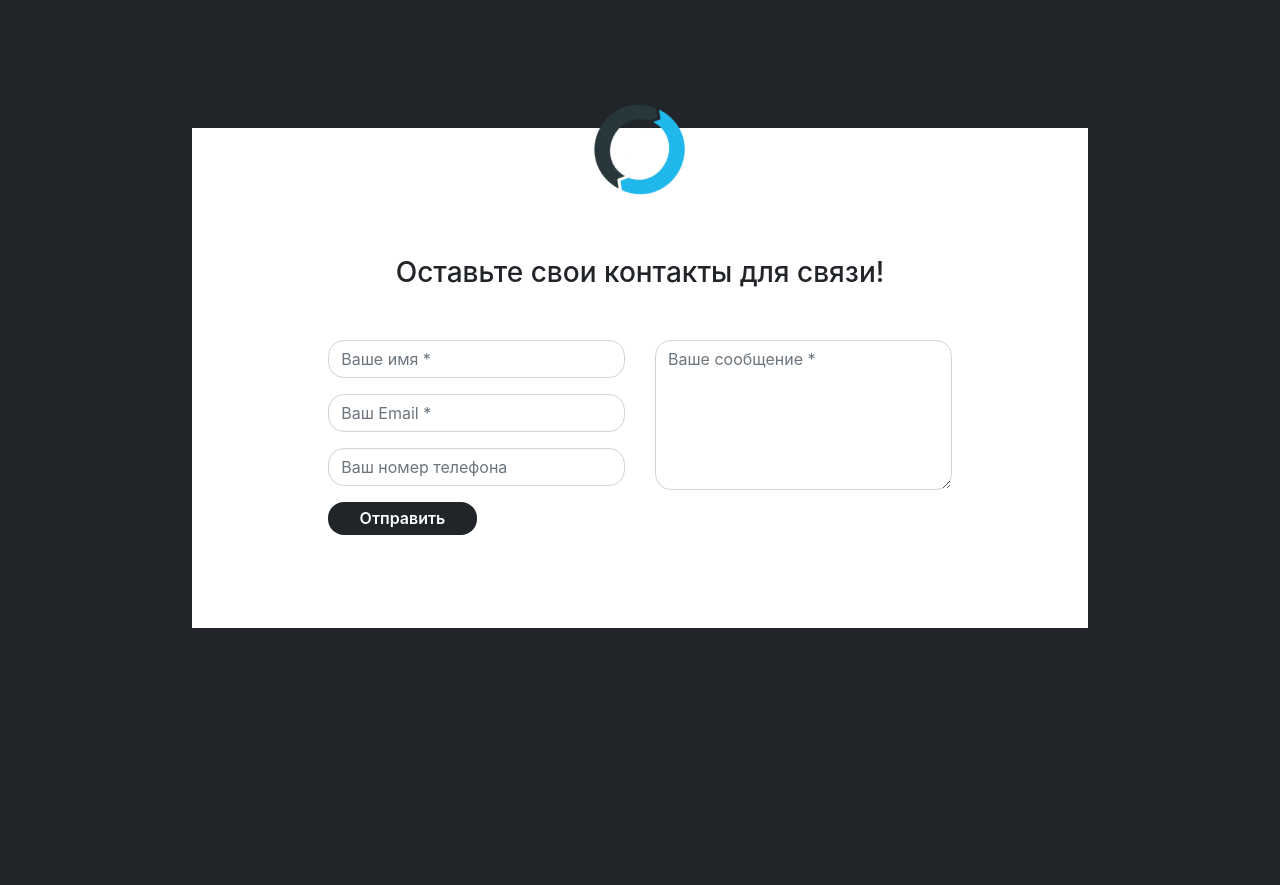
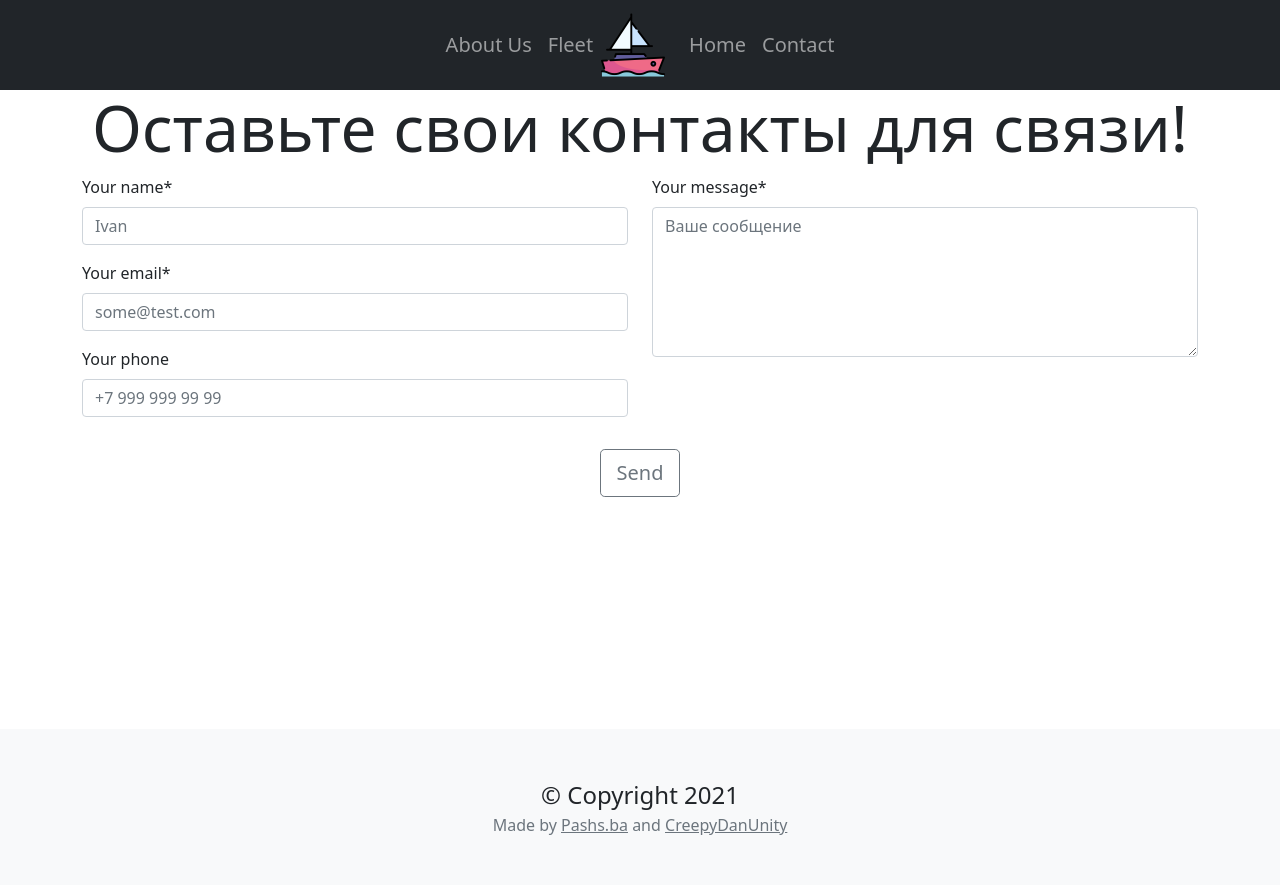
Before and after one commit to Pashs-ba/normalny_site, a Django app: page /contact in a window 1280 px wide. Before the commit the page ends 628 px from the top, so only its background shows below. Run offline with Django 3.2, Linux system fonts and the light colour scheme; some libraries are stand-ins or nearby versions.

Commit message:
fix after merge

```diff
--- a/main/forms.py
+++ b/main/forms.py
@@ -2,6 +2,7 @@ from django import forms
 
 
 class ContactForm(forms.Form):
+    name = forms.CharField(required=True, max_length=1024)
     from_email = forms.EmailField(label='Email', required=True)
-    subject = forms.CharField(label='Тема', required=True)
-    message = forms.CharField(label='Сообщение', widget=forms.Textarea, required=True)
+    phone = forms.CharField(required=False, max_length=32)
+    message = forms.CharField(label='Сообщение', required=True)
--- a/main/templates/email.html
+++ b/main/templates/email.html
@@ -1,39 +1,33 @@
-{% load static %}
-<!DOCTYPE html>
-<html lang="en">
-<head>
-    <link href="//maxcdn.bootstrapcdn.com/bootstrap/4.1.1/css/bootstrap.min.css" rel="stylesheet" id="bootstrap-css">
-    <script src="//maxcdn.bootstrapcdn.com/bootstrap/4.1.1/js/bootstrap.min.js"></script>
-    <script src="//cdnjs.cloudflare.com/ajax/libs/jquery/3.2.1/jquery.min.js"></script>
-    <link type="text/css" href="{% static 'main/css/contact.css' %}" rel="stylesheet" />
-</head>
-
+{% extends 'base.html' %}
+{% block main %}
 <div class="container contact-form">
-            <div class="contact-image">
-                <img src="{% static 'main/img/logo.png' %}" alt="rocket_contact"/>
-            </div>
             <form method="post">
-                <h3>Оставьте свои контакты для связи!</h3>
+                <h3 class="display-3 text-center" >Оставьте свои контакты для связи!</h3>
                <div class="row">
+                   {% csrf_token %}
                     <div class="col-md-6">
-                        <div class="form-group">
-                            <input type="text" name="txtName" class="form-control" placeholder="Ваше имя *" value="" />
+                        <div class="mb-3">
+                            <label for="exampleInputName1" class="form-label">Your name*</label>
+                            <input type="text" class="form-control" id="exampleInputName1"  name="name" required placeholder="Ivan">
                         </div>
-                        <div class="form-group">
-                            <input type="text" name="txtEmail" class="form-control" placeholder="Ваш Email *" value="" />
+                        <div class="mb-3">
+                            <label for="exampleEmailName1" class="form-label">Your email*</label>
+                            <input type="email" class="form-control" id="exampleEmailName1"  name="form_email" required placeholder="some@test.com">
                         </div>
-                        <div class="form-group">
-                            <input type="text" name="txtPhone" class="form-control" placeholder="Ваш номер телефона " value="" />
-                        </div>
-                        <div class="form-group">
-                            <input type="submit" name="btnSubmit" class="btnContact" value="Отправить" />
+                        <div class="mb-3">
+                            <label for="examplePhoneName1" class="form-label">Your phone</label>
+                            <input type="text" class="form-control" id="examplePhoneName1"  name="phone" placeholder="+7 999 999 99 99" >
                         </div>
                     </div>
                     <div class="col-md-6">
-                        <div class="form-group">
-                            <textarea name="txtMsg" class="form-control" placeholder="Ваше сообщение *" style="width: 100%; height: 150px;"></textarea>
-                        </div>
+                            <label for="exampleMessageName1" class="form-label">Your message*</label>
+                            <textarea name="message" class="form-control" placeholder="Ваше сообщение" style="width: 100%; height: 150px;"></textarea>
                     </div>
+                   <div class="my-3 d-flex justify-content-center">
+                        <button type="submit" class="btn btn-outline-secondary btn-lg">Send</button>
+                   </div>
                 </div>
             </form>
+            <div class="h-25"></div>
 </div>
+{% endblock %}
--- a/main/views.py
+++ b/main/views.py
@@ -16,21 +16,19 @@ def contact_view(request):
     if request.method == 'GET':
         form = ContactForm()
     elif request.method == 'POST':
-        # если метод POST, проверим форму и отправим письмо
         form = ContactForm(request.POST)
-        if form.is_valid():
-            subject = form.cleaned_data['subject']
-            from_email = form.cleaned_data['from_email']
-            message = form.cleaned_data['message']
-            try:
-                send_mail(f'{subject} от {from_email}', message,
-                          DEFAULT_FROM_EMAIL, RECIPIENTS_EMAIL)
-            except BadHeaderError:
-                return HttpResponse('Ошибка в теме письма.')
-            return redirect('success')
-    else:
-        return HttpResponse('Неверный запрос.')
-    return render(request, "email.html", {'form': form})
+        name = request.POST['name']
+        phone = request.POST['phone']
+        from_email = request.POST['form_email']
+        message = request.POST['message']
+        try:
+            send_mail(f'Buy yacht from {name}, {from_email}, {phone}', message,
+                      DEFAULT_FROM_EMAIL, RECIPIENTS_EMAIL)
+        except BadHeaderError:
+            return HttpResponse('Ошибка в теме письма.')
+        return redirect('homepage')
+
+    return render(request, "email.html")
 
 
 def success_view(request):
--- a/templates/base.html
+++ b/templates/base.html
@@ -8,6 +8,7 @@
     <title>Product example · Bootstrap v5.1</title>
     <!-- Bootstrap core CSS -->
       <link href="https://cdn.jsdelivr.net/npm/bootstrap@5.1.3/dist/css/bootstrap.min.css" rel="stylesheet" integrity="sha384-1BmE4kWBq78iYhFldvKuhfTAU6auU8tT94WrHftjDbrCEXSU1oBoqyl2QvZ6jIW3" crossorigin="anonymous">
+        <link rel="stylesheet" href="https://cdn.jsdelivr.net/npm/bootstrap-icons@1.4.1/font/bootstrap-icons.css">
   </head>
   <body>
 
```
Also changed, not shown: main/templates/homepage.html (+8 -2 lines), products/templates/product.html (+50 -0 lines), db.sqlite3, products/static/products/boat.png (added), products/static/products/cruise.png (added), products/static/products/disp.png (added), products/static/products/user.png (added), products/static/products/weight-scale.png (added).
